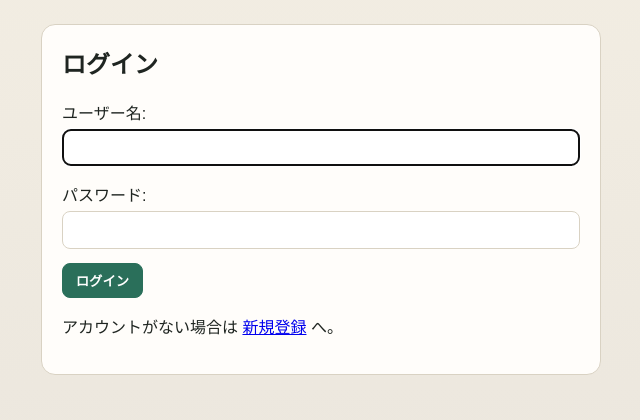
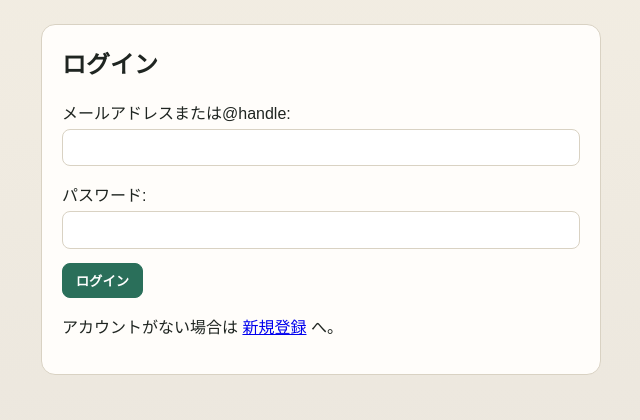
Before and after one commit to tobi-0909/fiction-sns, a Django app: page /accounts/login/ in a window 1280 px wide. Shown: the part 122-542 px from the top of the page, without its empty margins (119-759 px from the left). Run offline with Django 5.2, Linux system fonts and the light colour scheme.

Commit message:
feat: emailまたは@handleでログイン可能にする
closes #19

- CustomUser に handle/display_name を追加
- サインアップで username入力を廃止（内部username自動生成）
- ログインを email or @handle 対応へ変更
- ヘッダーで @handle を表示

```diff
--- a/fiction_sns/urls.py
+++ b/fiction_sns/urls.py
@@ -1,9 +1,11 @@
 from django.contrib import admin
 from django.urls import path, include
+from users.views import CustomLoginView
 
 urlpatterns = [
     path('admin/', admin.site.urls),
     path('', include('home.urls')),
     path('users/', include('users.urls')),
+    path('accounts/login/', CustomLoginView.as_view(), name='login'),
     path('accounts/', include('django.contrib.auth.urls')),
 ]
--- a/static/css/base.css
+++ b/static/css/base.css
@@ -56,6 +56,11 @@ body {
   color: var(--accent);
   text-decoration: none;
   font-weight: 600;
+}
+
+.auth-handle {
+  color: #3f4b44;
+  font-weight: 700;
 }
 
 .logout-form {
--- a/templates/base.html
+++ b/templates/base.html
@@ -16,6 +16,7 @@
         <a href="/">ホーム</a>
         {% if user.is_authenticated %}
           <a href="{% url 'dashboard' %}">ダッシュボード</a>
+          <span class="auth-handle">@{{ user.handle|default:user.username }}</span>
           <form method="post" action="{% url 'logout' %}" class="logout-form">
             {% csrf_token %}
             <button type="submit">ログアウト</button>
--- a/users/forms.py
+++ b/users/forms.py
@@ -1,9 +1,80 @@
 from django import forms
-from django.contrib.auth import get_user_model
-from django.contrib.auth.forms import UserCreationForm
+from django.contrib.auth import authenticate, get_user_model
+from django.contrib.auth.forms import AuthenticationForm, UserCreationForm
+
+
+User = get_user_model()
 
 
 class CustomUserCreationForm(UserCreationForm):
+    email = forms.EmailField(label='メールアドレス', required=True)
+    handle = forms.CharField(label='ハンドル名', max_length=30, help_text='@は不要です（英数字と_のみ）')
+    display_name = forms.CharField(label='表示名', max_length=50, required=False)
+
     class Meta:
-        model = get_user_model()
-        fields = ("username", "email")
+        model = User
+        fields = ('email', 'handle', 'display_name', 'password1', 'password2')
+
+    def clean_email(self):
+        email = self.cleaned_data['email'].strip().lower()
+        if User.objects.filter(email__iexact=email).exists():
+            raise forms.ValidationError('このメールアドレスはすでに使用されています。')
+        return email
+
+    def clean_handle(self):
+        handle = self.cleaned_data['handle'].strip().lstrip('@').lower()
+        if not handle:
+            raise forms.ValidationError('ハンドル名を入力してください。')
+        if User.objects.filter(handle__iexact=handle).exists():
+            raise forms.ValidationError('このハンドル名はすでに使用されています。')
+        return handle
+
+    def save(self, commit=True):
+        user = super().save(commit=False)
+        handle = self.cleaned_data['handle']
+        base_username = f'u_{handle}'
+        username = base_username
+        index = 1
+        while User.objects.filter(username=username).exists():
+            username = f'{base_username}_{index}'
+            index += 1
+
+        user.username = username
+        user.email = self.cleaned_data['email']
+        user.handle = handle
+        user.display_name = self.cleaned_data.get('display_name', '').strip() or handle
+        if commit:
+            user.save()
+        return user
+
+
+class EmailOrHandleAuthenticationForm(AuthenticationForm):
+    username = forms.CharField(label='メールアドレスまたは@handle', max_length=254)
+
+    def clean(self):
+        identifier = self.cleaned_data.get('username')
+        password = self.cleaned_data.get('password')
+
+        if identifier is not None and password:
+            resolved_username = self._resolve_username(identifier)
+            self.user_cache = authenticate(self.request, username=resolved_username, password=password)
+            if self.user_cache is None:
+                raise self.get_invalid_login_error()
+            self.confirm_login_allowed(self.user_cache)
+
+        return self.cleaned_data
+
+    def _resolve_username(self, identifier):
+        normalized = identifier.strip()
+        if normalized.startswith('@'):
+            normalized = normalized[1:]
+
+        user = User.objects.filter(email__iexact=normalized).first()
+        if user:
+            return user.username
+
+        user = User.objects.filter(handle__iexact=normalized).first()
+        if user:
+            return user.username
+
+        return normalized
--- a/users/views.py
+++ b/users/views.py
@@ -1,7 +1,13 @@
 from django.contrib.auth.decorators import login_required
+from django.contrib.auth.views import LoginView
 from django.shortcuts import redirect, render
 
-from .forms import CustomUserCreationForm
+from .forms import CustomUserCreationForm, EmailOrHandleAuthenticationForm
+
+
+class CustomLoginView(LoginView):
+	template_name = 'registration/login.html'
+	authentication_form = EmailOrHandleAuthenticationForm
 
 
 def signup(request):
```
Also changed, not shown: users/admin.py (+10 -1 lines), users/models.py (+15 -1 lines), users/migrations/0002_customuser_display_name_customuser_handle.py (added).
